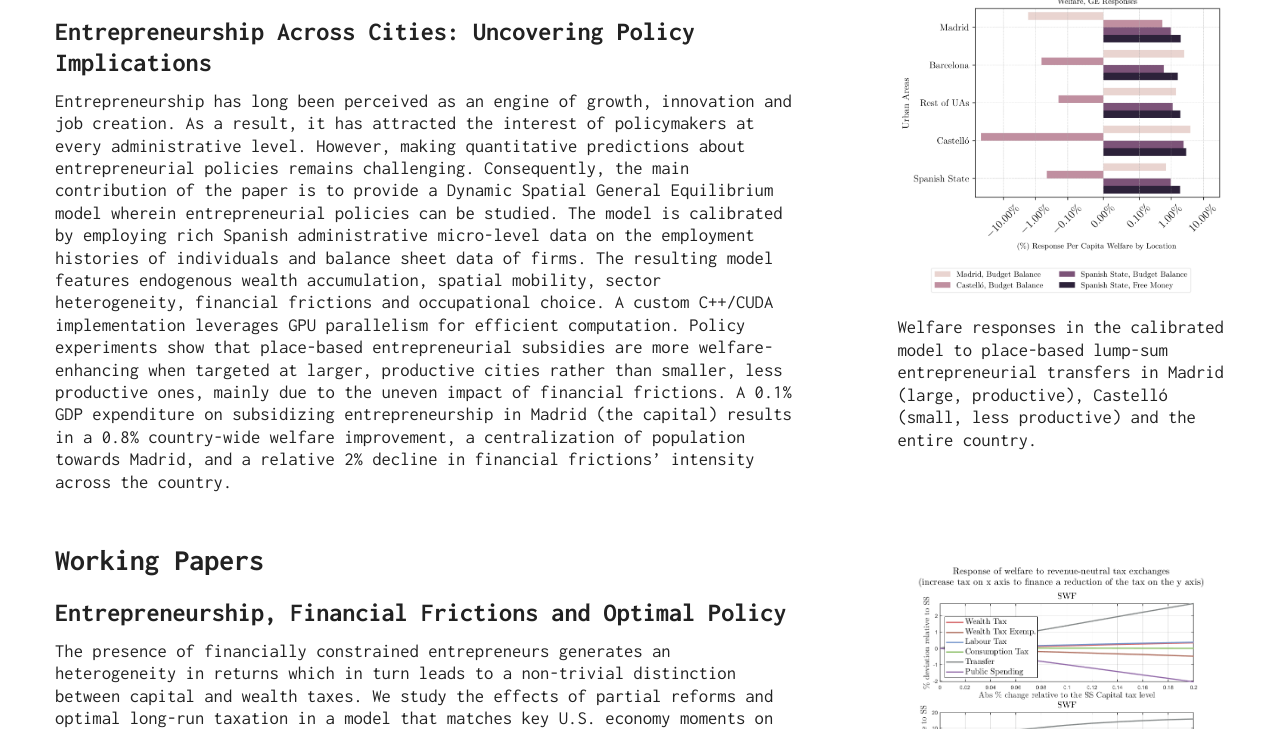
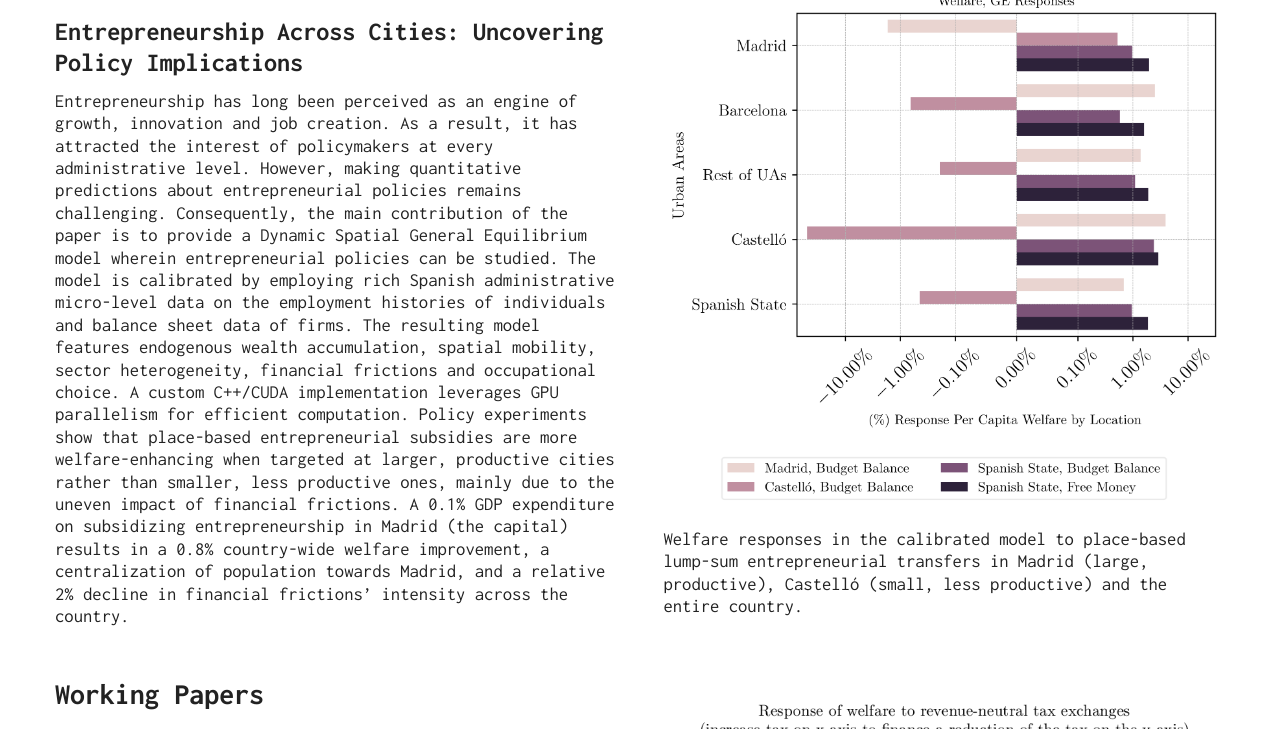
Before and after one commit to markoirisarri/markoirisarri.github.io, a plain HTML site: page research/index.html in a window 1280 px wide. Shown: the part 267-996 px from the top of the page. Drawn offline with nearby package versions, Linux system fonts and the light colour scheme; some icons are missing.

Commit message:
update research page

```diff
--- a/research/index.html
+++ b/research/index.html
@@ -29,12 +29,12 @@
         }
 
         .content-column {
-            flex: 0 0 65%; /* Takes up 65% of the width */
+            flex: 0 0 50%; /* Takes up 65% of the width */
             padding-right: 2%;
         }
 
         .figure-column {
-            flex: 0 0 30%; /* Takes up 30% of the width */
+            flex: 0 0 50%; /* Takes up 30% of the width */
             padding-left: 2%;
         }
 
```
Also changed, not shown: index.html (+3 -0 lines).
